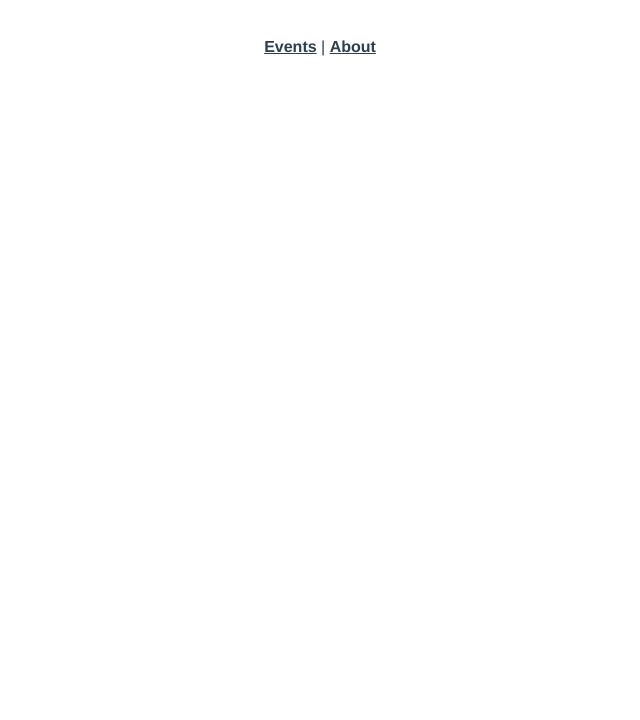
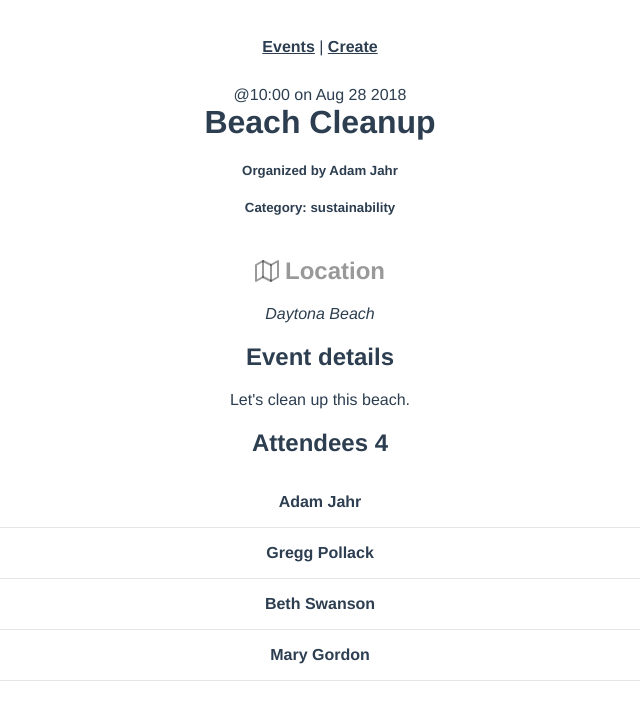
Before and after one commit to training-yoyosan/real-world-vue3, a Vue app: page /event/1 in a window 1280 px wide. Shown: the top 720 px of the page, without its empty margins (320-960 px from the left). Built offline with nearby package versions, Linux system fonts and the light colour scheme; no server answers; data requests are answered from the project's data file.

Commit message:
prepare for Vuex course

```diff
--- a/db.json
+++ b/db.json
@@ -1,34 +1,76 @@
 {
   "events": [
     {
-      "id": 123,
-      "category": "animal welfare",
-      "title": "Cat Adoption Day",
-      "description": "Find your new feline friend at this event.",
-      "location": "Meow Town",
-      "date": "January 28, 2022",
-      "time": "12:00",
-      "organizer": "Kat Laydee"
+      "id": 1,
+      "title": "Beach Cleanup",
+      "date": "Aug 28 2018",
+      "time": "10:00",
+      "location": "Daytona Beach",
+      "description": "Let's clean up this beach.",
+      "organizer": "Adam Jahr",
+      "category": "sustainability",
+      "attendees": [
+        {
+          "id": "abc123",
+          "name": "Adam Jahr"
+        },
+        {
+          "id": "def456",
+          "name": "Gregg Pollack"
+        },
+        {
+          "id": "ghi789",
+          "name": "Beth Swanson"
+        },
+        {
+          "id": "jkl101",
+          "name": "Mary Gordon"
+        }
+      ]
     },
     {
-      "id": 456,
-      "category": "food",
-      "title": "Community Gardening",
-      "description": "Join us as we tend to the community edible plants.",
-      "location": "Flora City",
-      "date": "March 14, 2022",
-      "time": "10:00",
-      "organizer": "Fern Pollin"
+      "id": 2,
+      "title": "Park Cleanup",
+      "date": "Nov 12 2018",
+      "time": "12:00",
+      "location": "132 N Magnolia Street, Orlando, Florida",
+      "description": "We're going to clean up this park.",
+      "organizer": "Adam Jahr",
+      "category": "nature",
+      "attendees": [
+        {
+          "id": "ghi789",
+          "name": "Beth Swanson"
+        },
+        {
+          "id": "jkl101",
+          "name": "Mary Gordon"
+        }
+      ]
     },
     {
-      "id": 789,
-      "category": "sustainability",
-      "title": "Beach Cleanup",
-      "description": "Help pick up trash along the shore.",
-      "location": "Playa Del Carmen",
-      "date": "July 22, 2022",
-      "time": "11:00",
-      "organizer": "Carey Wales"
+      "id": 3,
+      "title": "Pet Adoption Day",
+      "date": "Dec 2 2018",
+      "time": "12:00",
+      "location": "132 N Magnolia Street, Orlando, Florida",
+      "description": "Help animals find new homes.",
+      "organizer": "Gregg Pollack",
+      "category": "animal welfare",
+      "attendees": [
+        {
+          "id": "abc123",
+          "name": "Adam Jahr"
+        },
+        {
+          "id": "ghi789",
+          "name": "Beth Swanson"
+        },
+        {
+          "id": "jkl101",
+          "name": "Mary Gordon"
+        }
+      ]
     }
   ]
 }
--- a/src/App.vue
+++ b/src/App.vue
@@ -2,7 +2,7 @@
   <div id="nav">
     <router-link :to="{ name: 'EventList' }">Events</router-link>
     |
-    <router-link :to="{ name: 'About' }">About</router-link>
+    <router-link :to="{ name: 'EventCreate' }">Create</router-link>
   </div>
   <router-view />
 </template>
--- /dev/null
+++ b/src/components/BaseIcon.vue
@@ -0,0 +1,44 @@
+<template>
+  <div class="icon-wrapper">
+    <svg class="icon" :width="width" :height="height">
+      <use v-bind="{ 'xlink:href': '/feather-sprite.svg#' + name }" />
+    </svg>
+    <slot></slot>
+  </div>
+</template>
+
+<script>
+export default {
+  name: "Icon",
+  props: {
+    name: String,
+    width: {
+      type: [Number, String],
+      default: 24,
+    },
+    height: {
+      type: [Number, String],
+      default: 24,
+    },
+  },
+};
+</script>
+
+<style scoped>
+.icon-wrapper {
+  display: inline-flex;
+  align-items: center;
+  color: rgba(0, 0, 0, 0.4);
+  font-size: 1rem;
+  font-weight: 600;
+}
+
+.icon {
+  stroke: currentColor;
+  stroke-width: 2;
+  stroke-linecap: round;
+  stroke-linejoin: round;
+  fill: none;
+  margin-right: 6px;
+}
+</style>
--- a/src/components/EventCard.vue
+++ b/src/components/EventCard.vue
@@ -3,9 +3,10 @@
     class="event-link"
     :to="{ name: 'EventDetails', params: { id: event.id } }"
   >
-    <div class="event-card">
-      <span>@ {{ event.title }} on {{ event.date }}</span>
-      <h4>{{ event.title }}</h4>
+    <div class="event-card -shadow">
+      <span class="eyebrow">@{{ event.time }} on {{ event.date }}</span>
+      <h4 class="title">{{ event.title }}</h4>
+      <BaseIcon name="users">{{ event.attendees.length }} attending</BaseIcon>
     </div>
   </router-link>
 </template>
@@ -20,6 +21,10 @@ export default {
       required: true,
     },
   },
+
+  components: {
+    BaseIcon: require("@/components/BaseIcon").default,
+  },
 };
 </script>
 
@@ -27,19 +32,23 @@ export default {
 <style scoped>
 .event-card {
   padding: 20px;
-  width: 250px;
+  margin-bottom: 24px;
+  transition: all 0.2s linear;
   cursor: pointer;
-  border: 1px solid #39495c;
-  margin-bottom: 18px;
 }
 
 .event-card:hover {
   transform: scale(1.01);
-  box-shadow: 0 3px 12px 0 rgba(0, 0, 0, 0.2);
+  box-shadow: 0 3px 12px 0 rgba(0, 0, 0, 0.2), 0 1px 15px 0 rgba(0, 0, 0, 0.19);
+}
+
+.event-card > .title {
+  margin: 0;
 }
 
 .event-link {
-  color: #2c3e50;
+  color: black;
   text-decoration: none;
+  font-weight: 100;
 }
 </style>
--- a/src/router/index.js
+++ b/src/router/index.js
@@ -12,6 +12,11 @@ const routes = [
     props: true,
     name: "EventDetails",
     component: () => import("@/views/EventDetails"),
+  },
+  {
+    path: "/event/create",
+    name: "EventCreate",
+    component: () => import("@/views/EventCreate"),
   },
   {
     path: "/about",
--- a/src/services/EventService.js
+++ b/src/services/EventService.js
@@ -1,7 +1,7 @@
 import axios from "axios";
 
 const apiClient = axios.create({
-  baseURL: "https://my-json-server.typicode.com/Code-Pop/Real-World_Vue-3",
+  baseURL: "http://localhost:3003",
   withCredentials: false,
   headers: {
     Accept: "application/json",
--- /dev/null
+++ b/src/views/EventCreate.vue
@@ -0,0 +1,11 @@
+<template>
+  <div></div>
+</template>
+
+<script>
+export default {
+  name: "EventCreate",
+};
+</script>
+
+<style scoped></style>
--- a/src/views/EventDetails.vue
+++ b/src/views/EventDetails.vue
@@ -1,20 +1,45 @@
 <template>
-  <div v-if="event">
-    <h1>{{ event.title }}</h1>
-    <p>{{ event.time }} on {{ event.date }} @ {{ event.location }}</p>
+  <div>
+    <div class="event-header">
+      <span class="eyebrow">@{{ event.time }} on {{ event.date }}</span>
+      <h1 class="title">{{ event.title }}</h1>
+      <h5>Organized by {{ event.organizer }}</h5>
+      <h5>Category: {{ event.category }}</h5>
+    </div>
+
+    <BaseIcon name="map"><h2>Location</h2></BaseIcon>
+
+    <address>{{ event.location }}</address>
+
+    <h2>Event details</h2>
     <p>{{ event.description }}</p>
+
+    <h2>
+      Attendees
+      <span class="badge -fill-gradient">{{
+        event.attendees ? event.attendees.length : 0
+      }}</span>
+    </h2>
+    <ul class="list-group">
+      <li
+        v-for="(attendee, index) in event.attendees"
+        :key="index"
+        class="list-item"
+      >
+        <b>{{ attendee.name }}</b>
+      </li>
+    </ul>
   </div>
 </template>
-
 <script>
-import EventService from "@/services/EventService";
+import EventService from "@/services/EventService.js";
 
 export default {
   props: ["id"],
 
   data() {
     return {
-      event: null,
+      event: {},
     };
   },
 
@@ -24,8 +49,36 @@ export default {
         this.event = response.data;
       })
       .catch((error) => {
-        console.log(error);
+        console.log("There was an error:", error.response);
       });
+  },
+
+  components: {
+    BaseIcon: require("@/components/BaseIcon").default,
   },
 };
 </script>
+<style scoped>
+.location {
+  margin-bottom: 0;
+}
+
+.location > .icon {
+  margin-left: 10px;
+}
+
+.event-header > .title {
+  margin: 0;
+}
+
+.list-group {
+  margin: 0;
+  padding: 0;
+  list-style: none;
+}
+
+.list-group > .list-item {
+  padding: 1em 0;
+  border-bottom: solid 1px #e5e5e5;
+}
+</style>
--- a/src/views/EventList.vue
+++ b/src/views/EventList.vue
@@ -1,5 +1,6 @@
 <template>
   <div class="events">
+    <h1>Events Listing</h1>
     <EventCard v-for="event in events" :key="event.id" :event="event" />
   </div>
 </template>
@@ -28,7 +29,7 @@ export default {
         this.events = response.data;
       })
       .catch((error) => {
-        console.log(error);
+        console.log("There was an error:" + error.response);
       });
   },
 };
```
Also changed, not shown: src/components/NavBar.vue (added, +43 -0 lines), public/feather-sprite.svg (added).
